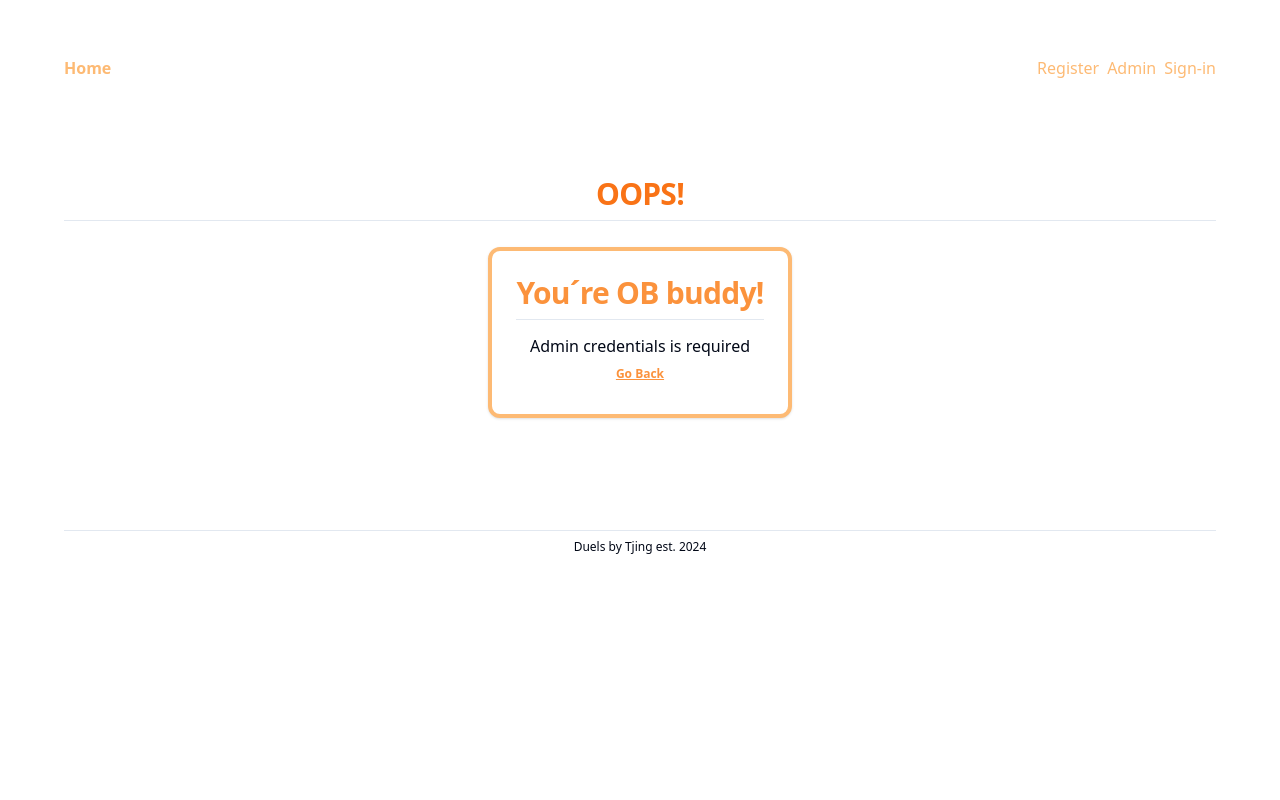
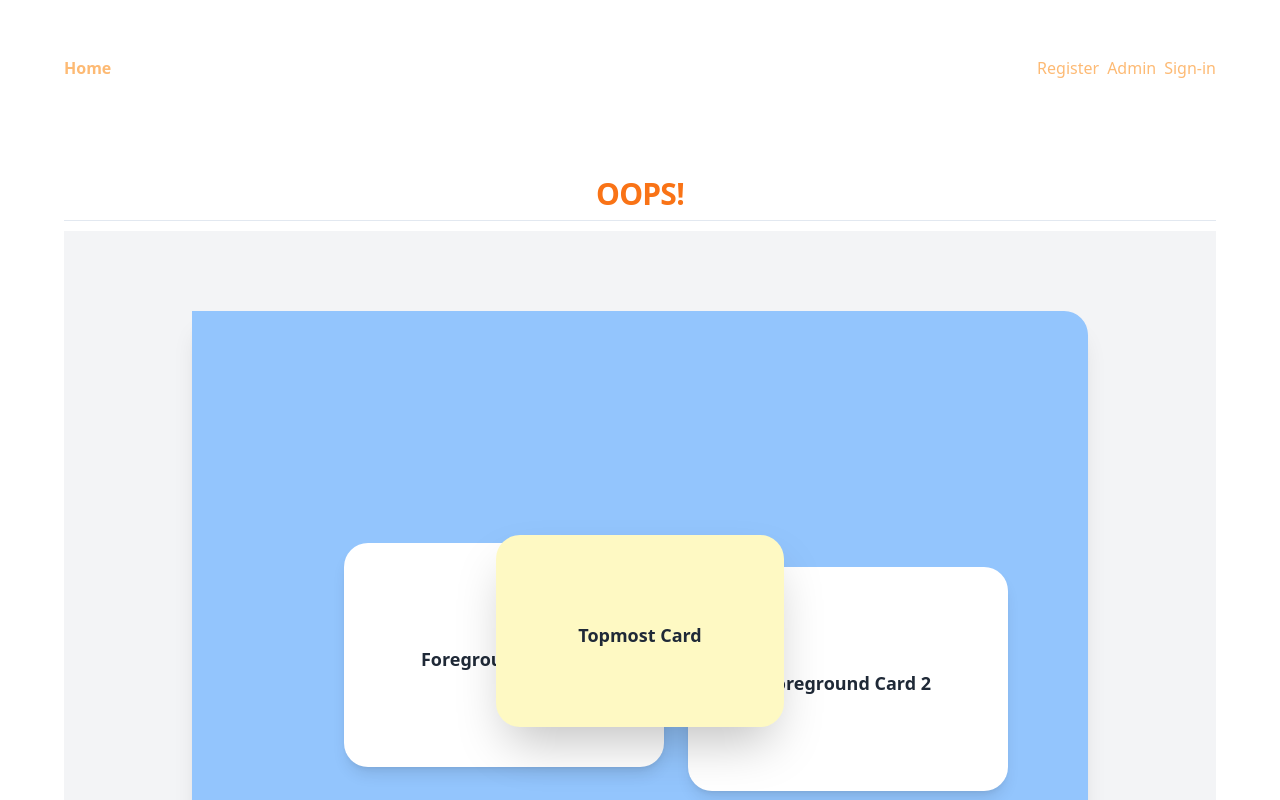
Before and after one commit to OGester/duels-mvp, a Next.js app: page /error in a window 1280 px wide. Shown: the top 800 px of the page. Built offline with nearby package versions, Linux system fonts and the light colour scheme; no server answers.

Commit message:
testing css in error.jsx

```diff
--- a/app/error/page.jsx
+++ b/app/error/page.jsx
@@ -7,7 +7,37 @@ export default function accessDenied() {
       <h2 className="flex justify-center text-orange-500 font-bold mb-2.5">
         OOPS!
       </h2>
-      <div className="flex justify-center p-4">
+      <div class="relative bg-gray-100 min-h-screen flex items-center justify-center">
+        {/* <!-- Background asymmetric card --> */}
+        <div class="absolute w-[90%] max-w-4xl h-[80%] bg-blue-300 rounded-tl-none rounded-tr-3xl rounded-bl-3xl rounded-br-3xl shadow-xl"></div>
+
+        {/* <!-- First foreground card --> */}
+        <div class="relative w-80 h-56 bg-white rounded-3xl shadow-lg p-6 flex items-center justify-center transform translate-x-6 translate-y-6 z-10">
+          <p class="text-gray-800 text-lg font-bold">Foreground Card 1</p>
+        </div>
+
+        {/* <!-- Second foreground card (offset but more spacing) --> */}
+        <div class="relative w-80 h-56 bg-white rounded-3xl shadow-lg p-6 flex items-center justify-center transform translate-x-12 translate-y-12 z-10">
+          <p class="text-gray-800 text-lg font-bold">Foreground Card 2</p>
+        </div>
+
+        {/* <!-- Topmost card (centered) --> */}
+        <div class="absolute w-72 h-48 bg-yellow-100 rounded-3xl shadow-2xl p-4 flex items-center justify-center top-1/2 left-1/2 transform -translate-x-1/2 -translate-y-1/2 z-20">
+          <p class="text-gray-800 text-lg font-bold">Topmost Card</p>
+        </div>
+      </div>
+
+      {/*   <div className="relative bg-gray-100 min-h-screen flex items-center justify-center">
+        <div className="w-96 h-64 bg-green-500 text-white flex items-center justify-center rounded-tl-none rounded-tr-3xl rounded-bl-3xl rounded-br-3xl">
+          <p className="text-lg font-bold">Rounded Corners</p>
+        </div>
+      </div> */}
+    </main>
+  );
+}
+
+{
+  /* <div className="flex justify-center p-4">
 <Card className="flex flex-col justify-center border-4 border-orange-300 w-auto">
   <CardContent>
     <div className="grid w-full items-center gap-4 mt-6">
@@ -31,6 +61,14 @@ export default function accessDenied() {
   </CardContent>
 </Card>
 </div>
-    </main>
-  );
+
+  <div class="relative bg-gray-100 min-h-screen flex items-center justify-center">
+        <!-- Background asymmetric card -->
+        <div class="absolute w-96 h-64 bg-blue-300 rounded-tl-none rounded-tr-3xl rounded-bl-3xl rounded-br-3xl transform translate-x-4 translate-y-6"></div>
+
+        Foreground card
+        <div class="relative w-80 h-56 bg-white rounded-3xl shadow-lg p-6 flex items-center justify-center">
+          <p class="text-gray-800 text-lg font-bold">Foreground Card</p>
+        </div>
+      </div>*/
 }
```
Lines whose indentation alone changed are shown as unchanged.
